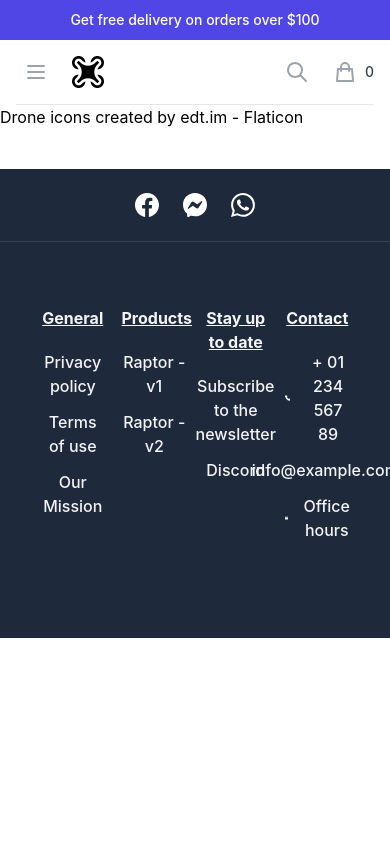
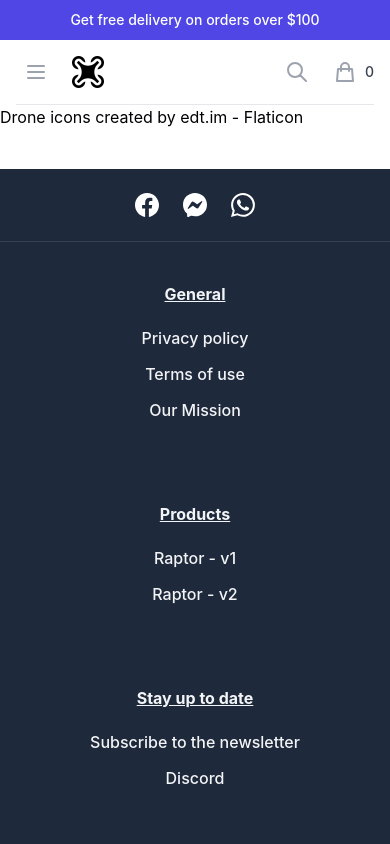
Before and after one commit to jmelop/Raptor, a React (Create React App) app: page /credits in a window 390 px wide. Shown: the top 844 px of the page. Built offline with nearby package versions, Linux system fonts and the light colour scheme.

Commit message:
Added responsive styles to the footer

```diff
--- a/src/components/Footer.js
+++ b/src/components/Footer.js
@@ -4,9 +4,9 @@ import './Footer.css'
 
 function Footer() {
     return (
-        <footer className='mt-10 bg-slate-800'>
-            <div className='border-b border-gray-700'>
-                <div className='py-6 flex items-center justify-center'>
+        <footer className='mt-10 bg-slate-800 relative mx-12vw'>
+            <div className='flex border-b border-gray-700 items-center justify-center inline-block'>
+                <div className='py-6 inline-flex'>
                     <a href='/'>
                         <svg xmlns="http://www.w3.org/2000/svg" width="24" height="24" fill="white" className="bi bi-facebook" viewBox="0 0 16 16">
                             <path d="M16 8.049c0-4.446-3.582-8.05-8-8.05C3.58 0-.002 3.603-.002 8.05c0 4.017 2.926 7.347 6.75 7.951v-5.625h-2.03V8.05H6.75V6.275c0-2.017 1.195-3.131 3.022-3.131.876 0 1.791.157 1.791.157v1.98h-1.009c-.993 0-1.303.621-1.303 1.258v1.51h2.218l-.354 2.326H9.25V16c3.824-.604 6.75-3.934 6.75-7.951z" />
@@ -24,9 +24,8 @@ function Footer() {
                     </a>
                 </div>
             </div>
-            <div className='flex flex-col text-center mx-10'>
-                <div className='inline-grid grid-cols-4 gap-4 mt-16 mb-24'>
-                    <div>
+            <div className='relative grid mx-auto max-w-7xl grid-cols-4 grid-rows-max-content md:grid-cols-7 xl:grid-cols-12'>
+                <div className='col-span-full my-10 md:col-span-3 xl:row-span-2 text-center'>
                     <p className='text-gray-100 font-bold underline'>General</p>
                     <div className='text-gray-100 font-medium'>
                         <Link className='mt-5 flex items-center justify-center' to='/products'>Privacy policy</Link>
@@ -34,21 +33,21 @@ function Footer() {
                         <Link className='mt-3 flex items-center justify-center' to='/products'>Our Mission</Link>
                     </div>
                 </div>
-                    <div className=''>
+                <div className='col-span-full my-10 md:col-span-3 xl:row-span-2 text-center'>
                     <p className='text-gray-100 font-bold underline'>Products</p>
                     <div className='text-gray-100 font-medium'>
                         <Link className='mt-5 flex items-center justify-center' to='/products'>Raptor - v1</Link>
                         <Link className='mt-3 flex items-center justify-center' to='/products'>Raptor - v2</Link>
                     </div>
                 </div>
-                    <div className=''>
+                <div className='col-span-full my-10 md:col-span-3 xl:row-span-2 text-center'>
                     <p className='text-gray-100 font-bold underline'>Stay up to date</p>
                     <div className='text-gray-100 font-medium'>
                         <Link className='mt-5 flex items-center justify-center' to='/products'>Subscribe to the newsletter</Link>
                         <Link className='mt-3 flex items-center justify-center' to='/products'>Discord</Link>
                     </div>
                 </div>
-                    <div>
+                <div className='col-span-full my-10 md:col-span-3 xl:row-span-2 text-center'>
                     <p className='text-gray-100 font-bold underline'>Contact</p>
                     <div className='text-gray-100 font-medium'>
                         <p className='mt-5 flex items-center justify-center'>
@@ -72,7 +71,6 @@ function Footer() {
                     </div>
                 </div>
             </div>
-            </div>
         </footer>
     )
 }
```
Lines whose indentation alone changed are shown as unchanged.
